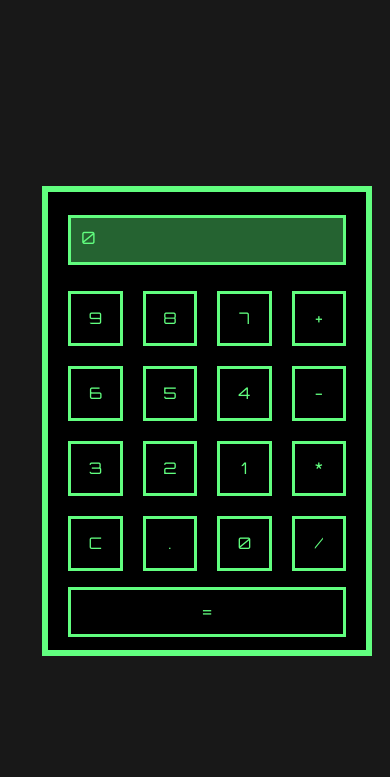
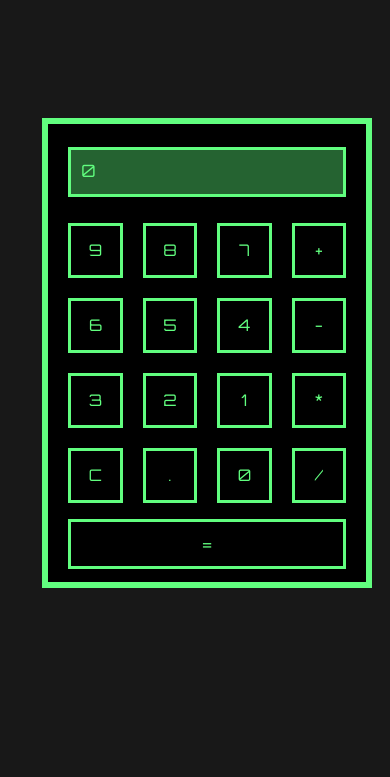
Before and after one commit to jonnycs/calculator, a plain HTML site: page index.html in a window 390 px wide. Shown: the top 777 px of the page. Drawn offline with nearby package versions, Linux system fonts and the light colour scheme.

Commit message:
Center content div on screens 600px or less

```diff
--- a/styles.css
+++ b/styles.css
@@ -155,10 +155,9 @@ body {
   .content {
     width: 330px;
     height: 470px;
-    top: 22vh;
+    top: 14vh;
     left: 5vh;
     transform: translate(0%, 0%);
-
   }
 
   .display {
```
